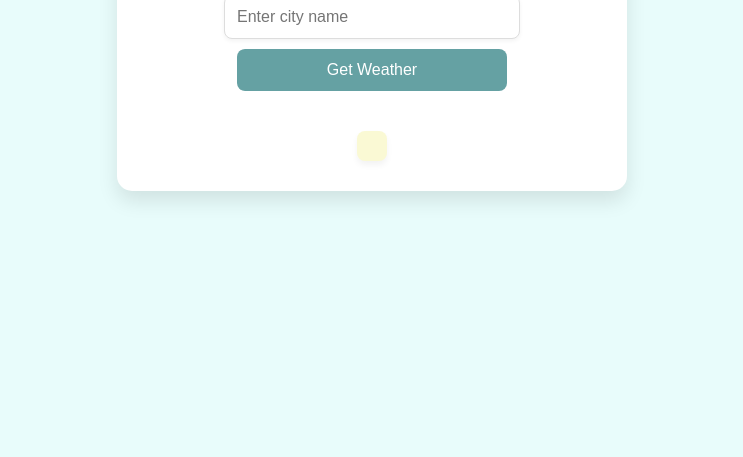
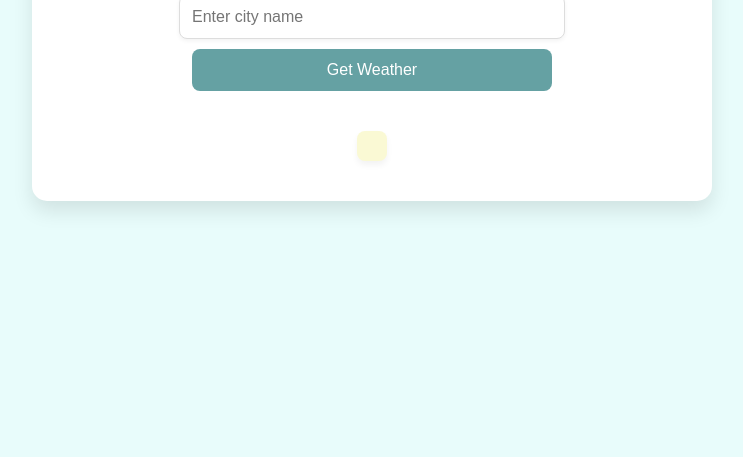
Before and after one commit to notardra/Weather-to-Watts---Solar-Estimator, a plain HTML site: page index.html in a window 1280 px wide. Shown: the part 343-800 px from the top of the page, without its empty margins (268-1011 px from the left). Drawn offline with Linux system fonts and the light colour scheme.

Commit message:
Update style.css

```diff
--- a/style.css
+++ b/style.css
@@ -15,11 +15,11 @@ body {
   /* Container for the weather app */
 .weather-container {
     background: #ffffff; /* White card background */
-    padding: 30px;
+    padding: 40px;
     border-radius: 15px;
     box-shadow: 0px 10px 20px rgba(0, 0, 0, 0.1); /* Subtle shadow for depth */
-    max-width: 450px;
-    width: 100%;
+    max-width: 600px;
+    width: 80%;
     text-align: center;
     display: flex;          /* Activates flexbox */
     flex-direction: column; /* Ensures items stack vertically */
```
